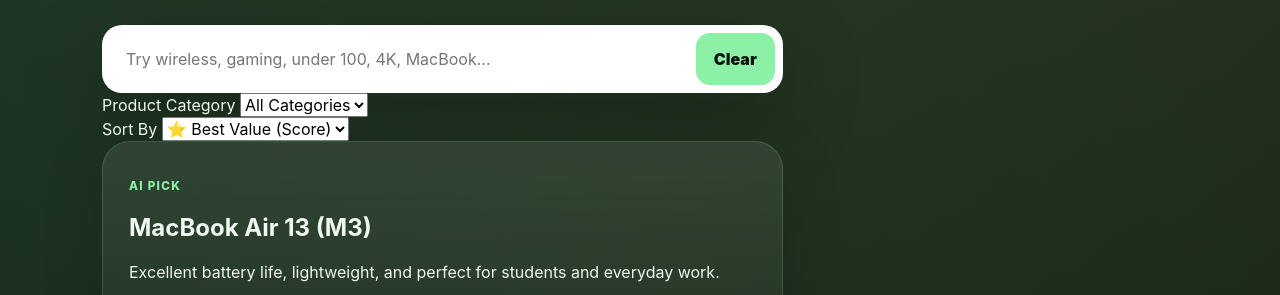
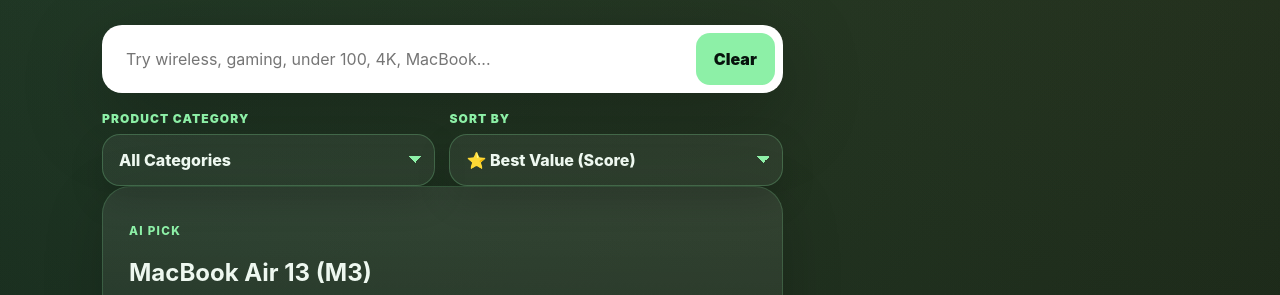
Before and after one commit to c2h4n2/pricepilot-ai, a website: page index.html in a window 1280 px wide. Shown: the part 493-788 px from the top of the page. Drawn offline with Linux system fonts and the light colour scheme.

Commit message:
Polish homepage dropdown filters

```diff
--- a/css/style.css
+++ b/css/style.css
@@ -829,3 +829,59 @@
 .compare-btn:disabled {
   pointer-events: none;
 }
+/* ---------- Polished Dropdown Filters ---------- */
+
+.filter-selects {
+  display: grid;
+  grid-template-columns: repeat(2, minmax(220px, 1fr));
+  gap: 14px;
+  max-width: 760px;
+  margin-top: 18px;
+}
+
+.filter-group {
+  display: grid;
+  gap: 8px;
+}
+
+.filter-group label {
+  color: var(--accent);
+  font-size: 0.75rem;
+  font-weight: 900;
+  text-transform: uppercase;
+  letter-spacing: 0.09em;
+}
+
+.filter-group select {
+  width: 100%;
+  appearance: none;
+  border: 1px solid rgba(141, 240, 167, 0.24);
+  border-radius: 18px;
+  padding: 15px 46px 15px 16px;
+  color: var(--text);
+  background:
+    linear-gradient(45deg, transparent 50%, var(--accent) 50%) right 18px center / 7px 7px no-repeat,
+    linear-gradient(135deg, var(--accent) 50%, transparent 50%) right 12px center / 7px 7px no-repeat,
+    rgba(255, 255, 255, 0.06);
+  cursor: pointer;
+  font-weight: 800;
+  box-shadow: 0 14px 34px rgba(0, 0, 0, 0.16);
+}
+
+.filter-group select:hover,
+.filter-group select:focus {
+  outline: none;
+  border-color: rgba(141, 240, 167, 0.62);
+  background-color: rgba(255, 255, 255, 0.085);
+}
+
+.filter-group select option {
+  background: #0b1a11;
+  color: var(--text);
+}
+
+@media (max-width: 700px) {
+  .filter-selects {
+    grid-template-columns: 1fr;
+  }
+}
```
